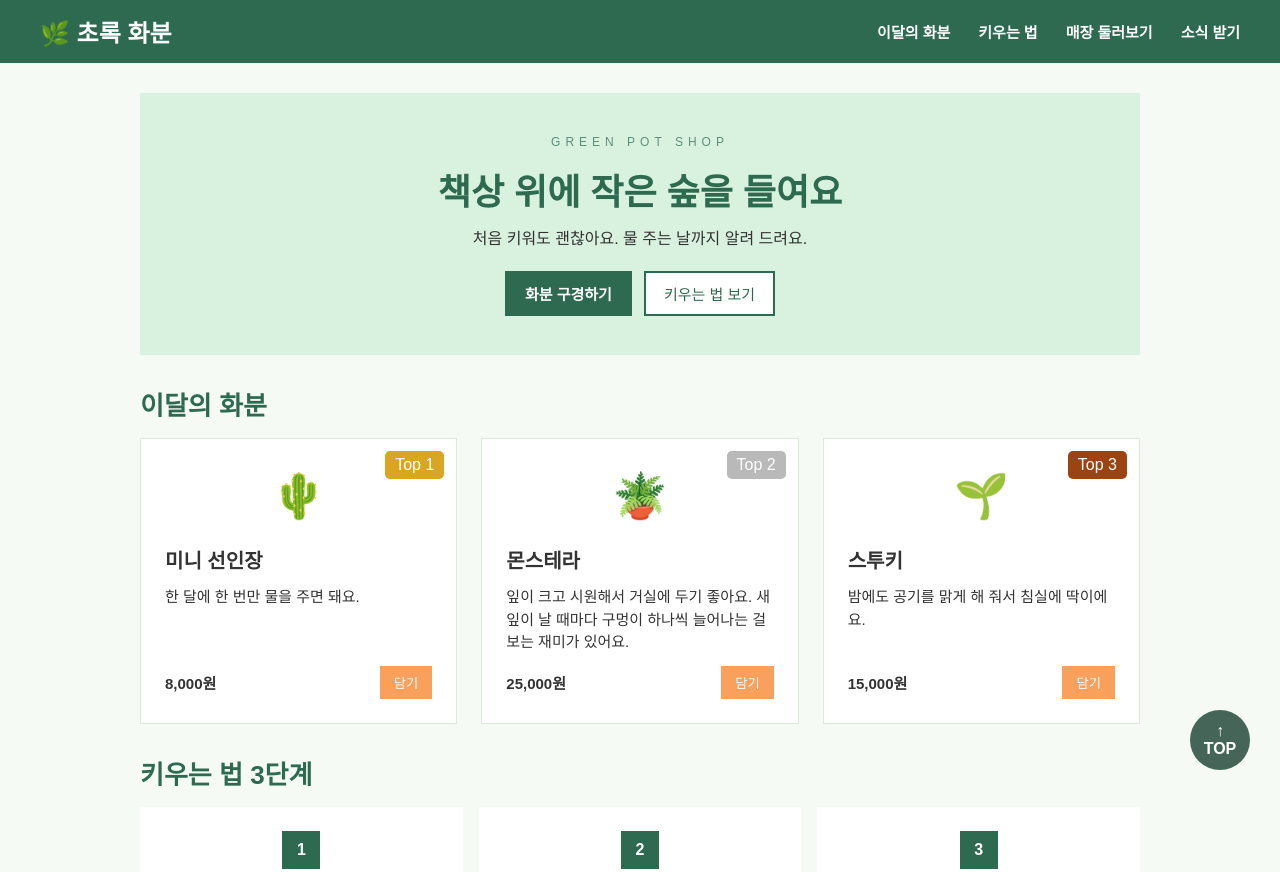
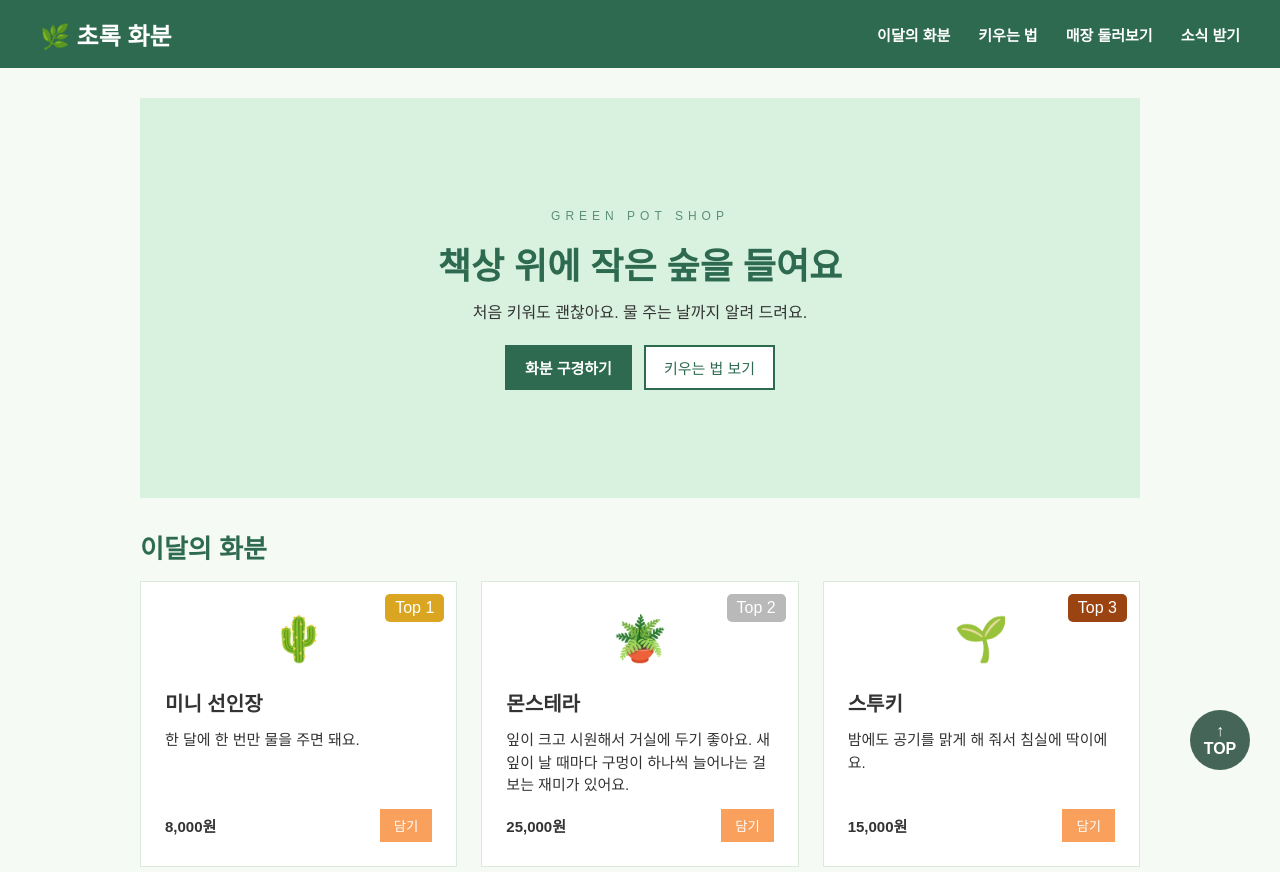
Before and after one commit to bin0864/flex-plants, a plain HTML site: page index.html in a window 1280 px wide. Shown: the top 872 px of the page. Drawn offline with Linux system fonts and the light colour scheme.

Commit message:
fix: use fixed header and 50vh hero for plant shop evaluation

```diff
--- a/css/style.css
+++ b/css/style.css
@@ -9,6 +9,7 @@ body {
     background-color: #f5fbf4;
     color: #333;
     font-family: "Pretendard", "Noto Sans KR", "Malgun Gothic", sans-serif;
+    padding-top: 68px;
 }
 
 ul, ol {
@@ -20,8 +21,11 @@ a {
 }
 
 header {
-    position: sticky;
-    top: 0px;
+    position: fixed;
+    top: 0;
+    left: 0;
+    width: 100%;
+    height: 68px;
     background-color: #2d6a50;
     padding: 14px 40px;
     display: flex;
@@ -54,7 +58,7 @@ header {
     background-color: #d9f2df;
     width: 92%;
     max-width: 1000px;
-    min-height: 262px;
+    height: 50vh;
     margin: 30px auto 0;
     padding: 30px 20px;
     display: flex;
@@ -113,6 +117,7 @@ main {
 
 main section {
     margin-top: 30px;
+    scroll-margin-top: 82px;
 }
 
 main section h2 {
```
